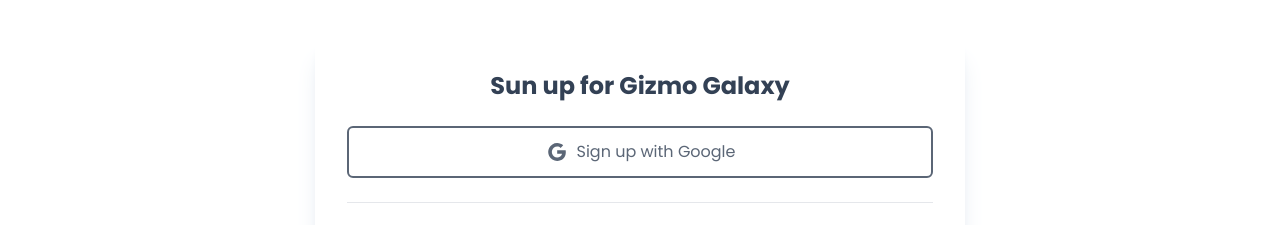
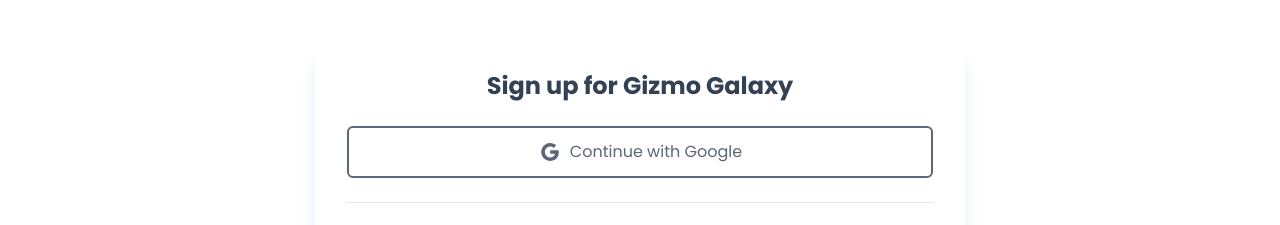
Before and after one commit to SabinaGarayeva/ecommerce, a Next.js app: page /register in a window 1280 px wide. Shown: the part 133-358 px from the top of the page. Built offline with nearby package versions, Linux system fonts and the light colour scheme; no server answers; a web font is replaced by a local one.

Commit message:
Continue with Google

```diff
--- a/app/components/nav/UserMenu.tsx
+++ b/app/components/nav/UserMenu.tsx
@@ -27,7 +27,7 @@
           onClick={toggleOpen}
           className="p-2 border-[1px] border-slate-400 flex flex-row items-center gap-1 rounded-full cursor-pointer hover:shadow-md transition text-slate-700"
         >
-          <Avatar />
+          <Avatar src={currentUser?.image} />
           <AiFillCaretDown />
         </div>
         {isOpen && (
--- a/app/login/LoginForm.tsx
+++ b/app/login/LoginForm.tsx
@@ -31,14 +31,12 @@
 
   const router = useRouter();
 
-
-  useEffect(()=> {
-    if(currentUser) {
+  useEffect(() => {
+    if (currentUser) {
       router.push("/cart");
       router.refresh();
-
     }
-  }, [])
+  }, []);
 
   const onSubmit: SubmitHandler<FieldValues> = (data) => {
     setIsLoading(true);
@@ -65,12 +63,14 @@
 
   return (
     <>
-      <Heading title="Sun in for Gizmo Galaxy" />
+      <Heading title="Sign in for Gizmo Galaxy" />
       <Button
         outline
         label="Continue up with Google"
         icon={AiOutlineGoogle}
-        onClick={() => {}}
+        onClick={() => {
+          signIn("google");
+        }}
       />
       <hr className="g-slate-400 w-full h-px" />
       <Input
--- a/app/register/RegisterForm.tsx
+++ b/app/register/RegisterForm.tsx
@@ -75,12 +75,14 @@
 
   return (
     <>
-      <Heading title="Sun up for Gizmo Galaxy" />
+      <Heading title="Sign up for Gizmo Galaxy" />
       <Button
         outline
-        label="Sign up with Google"
+        label="Continue with Google"
         icon={AiOutlineGoogle}
-        onClick={() => {}}
+        onClick={() => {
+          signIn("google");
+        }}
       />
       <hr className="g-slate-400 w-full h-px" />
       <Input
```
Also changed, not shown: 1 other file (tests, documents, lock files or other folders).
